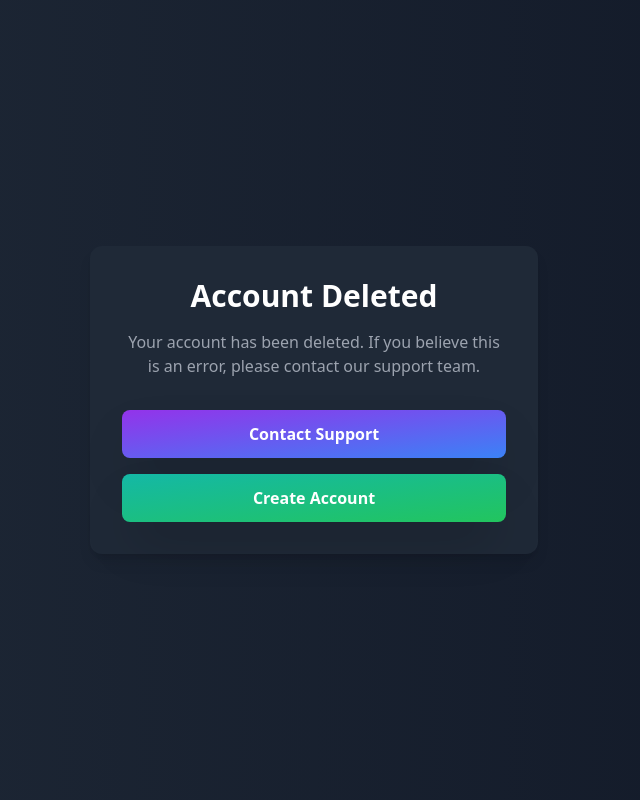
After one commit to Youcode-Classe-E-2024-2025/ABDELMOUHAIMINE_ELJASSIMI_YOUDEMY, a PHP site: page /view/deletedAccount.php in a window 1280 px wide. The commit adds this page. Shown: the whole page, without its empty margins (326-966 px from the left). Run offline with PHP 8.4, Linux system fonts and the light colour scheme; some libraries are stand-ins or nearby versions.

Commit message:
add a suspended page and a deleted account page for the accounts deleted and suspended and also for the teacher account while the admin not approve them

```diff
--- a/controller/UserController.php
+++ b/controller/UserController.php
@@ -27,6 +27,7 @@ class UserController
         $_SESSION['user_email'] = $email;
         $_SESSION['user_id'] = $user['id'];
         $_SESSION["user_role"]=$user["role"];
+        $_SESSION["user_status"]=$user["status"];
         header('location: index.php');
     }
     public function logout(){
--- a/index.php
+++ b/index.php
@@ -149,5 +149,11 @@ switch($action){
                 $status = $_POST["status"];
                 $UserController->ChangeStatus($id,$status);
                 break;
+            case "suspended" :
+                require_once "view/suspendedAccount.php";
+                break;
+            case "deleted" :
+                require_once "view/deletedAccount.php";
+                break;
 }
 ?>
--- /dev/null
+++ b/view/deletedAccount.php
@@ -0,0 +1,25 @@
+<!DOCTYPE html>
+<html lang="en">
+<head>
+    <meta charset="UTF-8">
+    <meta name="viewport" content="width=device-width, initial-scale=1.0">
+    <title>Account Deleted</title>
+    <script src="https://cdn.tailwindcss.com"></script>
+</head>
+<body class="bg-gradient-to-r from-gray-800 to-gray-900 min-h-screen flex items-center justify-center">
+    <div class="bg-gray-800 rounded-xl shadow-lg p-8 max-w-md w-full mx-4">
+        <h1 class="text-3xl font-bold mb-4 text-white text-center">Account Deleted</h1>
+        <p class="text-gray-400 text-center mb-8">Your account has been deleted. If you believe this is an error, please contact our support team.</p>
+        <div class="flex flex-col space-y-4">
+            <a href="/contact-support" class="group relative inline-flex items-center justify-center px-6 py-3 overflow-hidden font-bold text-white rounded-lg shadow-2xl bg-gradient-to-br from-purple-600 to-blue-500 hover:from-purple-500 hover:to-blue-400 transition-all duration-300 ease-out">
+                <span class="absolute inset-0 w-full h-full bg-gradient-to-br from-purple-600 to-blue-500 opacity-0 group-hover:opacity-100 transition-opacity duration-300 ease-out"></span>
+                <span class="relative group-hover:scale-110 transition-transform duration-300">Contact Support</span>
+            </a>
+            <a href="index.php?action=login" class="group relative inline-flex items-center justify-center px-6 py-3 overflow-hidden font-bold text-white rounded-lg shadow-2xl bg-gradient-to-br from-teal-500 to-green-500 hover:from-teal-400 hover:to-green-400 transition-all duration-300 ease-out">
+                <span class="absolute inset-0 w-full h-full bg-gradient-to-br from-teal-500 to-green-500 opacity-0 group-hover:opacity-100 transition-opacity duration-300 ease-out"></span>
+                <span class="relative group-hover:scale-110 transition-transform duration-300">Create Account</span>
+            </a>
+        </div>
+    </div>
+</body>
+</html>
```
Also changed, not shown: model/UserModel.php (+9 -1 lines), view/header.php (+9 -1 lines), view/suspendedAccount.php (added, +25 -0 lines).
